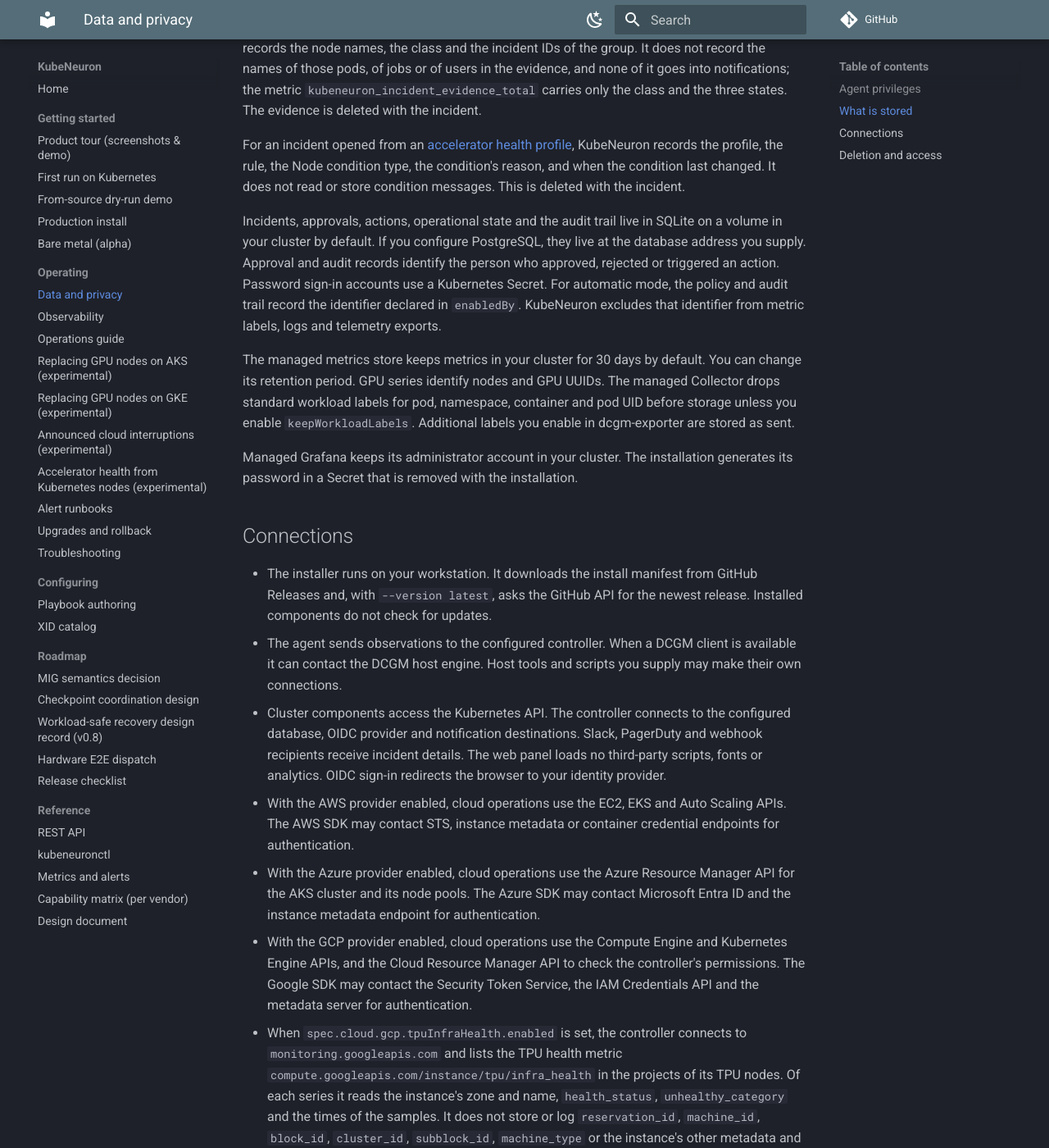
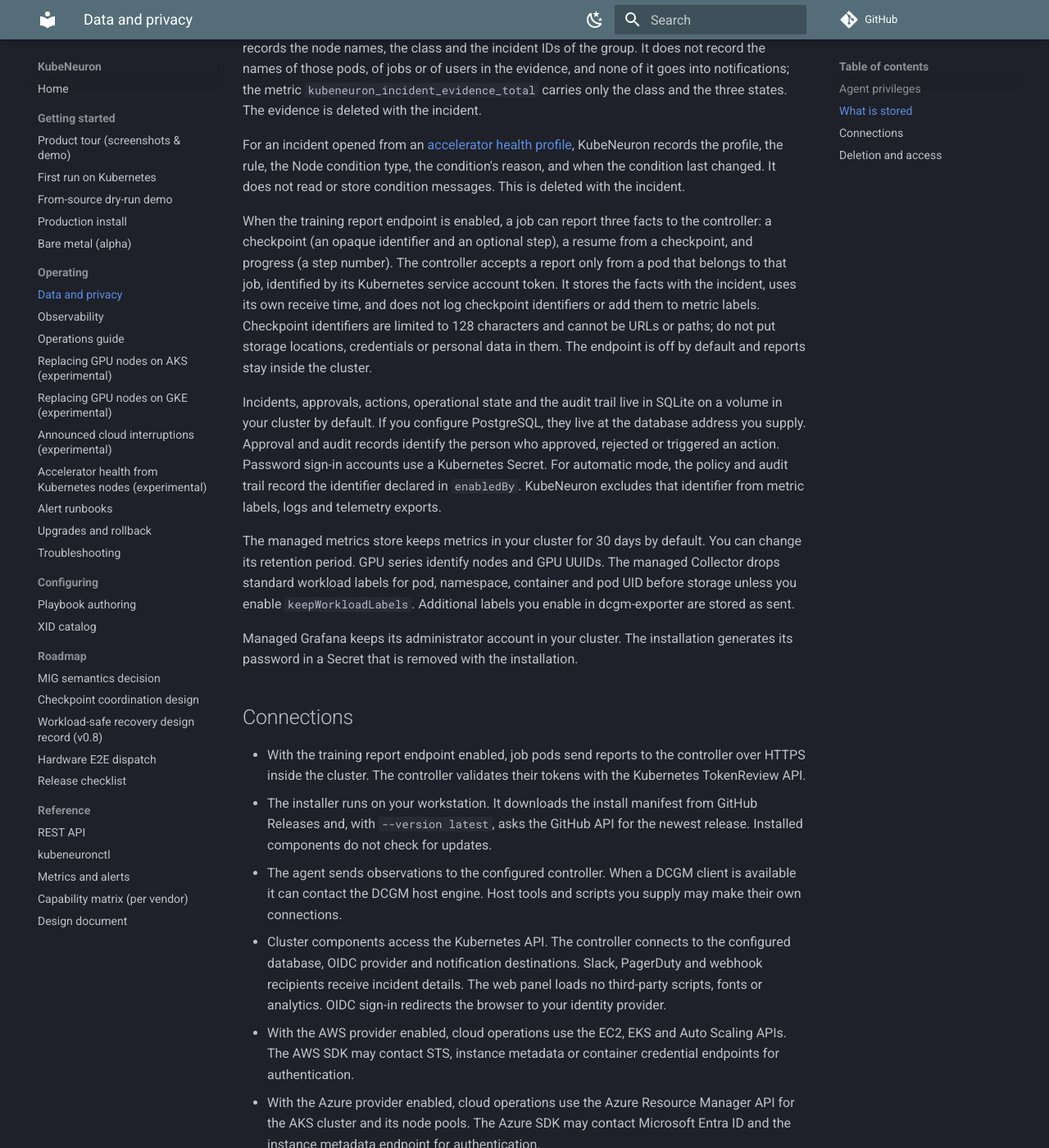
Before and after one commit to kubeneuron/kubeneuron, an MkDocs documentation site: the page built from docs/data-and-privacy.md, in a window 1280 px wide and 1400 px high, scrolled down 911 px. Shown: the whole window at 82% size. Built offline with MkDocs 1.6.1 and Material for MkDocs 9.7.7, drawn with Linux system fonts in a browser that asks for light colours; comment, search, counter and statistics services are not loaded.

Commit message:
docs: describe training report data and connections
Signed-off-by: Andrii Petruk <andrey.petruk@gmail.com>

```diff
--- a/docs/data-and-privacy.md
+++ b/docs/data-and-privacy.md
@@ -16,6 +16,8 @@ For each incident KubeNeuron also records evidence read from the Kubernetes API
 
 For an incident opened from an [accelerator health profile](accelerator-health.md), KubeNeuron records the profile, the rule, the Node condition type, the condition's reason, and when the condition last changed. It does not read or store condition messages. This is deleted with the incident.
 
+When the training report endpoint is enabled, a job can report three facts to the controller: a checkpoint (an opaque identifier and an optional step), a resume from a checkpoint, and progress (a step number). The controller accepts a report only from a pod that belongs to that job, identified by its Kubernetes service account token. It stores the facts with the incident, uses its own receive time, and does not log checkpoint identifiers or add them to metric labels. Checkpoint identifiers are limited to 128 characters and cannot be URLs or paths; do not put storage locations, credentials or personal data in them. The endpoint is off by default and reports stay inside the cluster.
+
 Incidents, approvals, actions, operational state and the audit trail live in SQLite on a volume in your cluster by default. If you configure PostgreSQL, they live at the database address you supply. Approval and audit records identify the person who approved, rejected or triggered an action. Password sign-in accounts use a Kubernetes Secret. For automatic mode, the policy and audit trail record the identifier declared in `enabledBy`. KubeNeuron excludes that identifier from metric labels, logs and telemetry exports.
 
 The managed metrics store keeps metrics in your cluster for 30 days by default. You can change its retention period. GPU series identify nodes and GPU UUIDs. The managed Collector drops standard workload labels for pod, namespace, container and pod UID before storage unless you enable `keepWorkloadLabels`. Additional labels you enable in dcgm-exporter are stored as sent.
@@ -24,6 +26,7 @@ Managed Grafana keeps its administrator account in your cluster. The installatio
 
 ## Connections
 
+- With the training report endpoint enabled, job pods send reports to the controller over HTTPS inside the cluster. The controller validates their tokens with the Kubernetes TokenReview API.
 - The installer runs on your workstation. It downloads the install manifest from GitHub Releases and, with `--version latest`, asks the GitHub API for the newest release. Installed components do not check for updates.
 - The agent sends observations to the configured controller. When a DCGM client is available it can contact the DCGM host engine. Host tools and scripts you supply may make their own connections.
 - Cluster components access the Kubernetes API. The controller connects to the configured database, OIDC provider and notification destinations. Slack, PagerDuty and webhook recipients receive incident details. The web panel loads no third-party scripts, fonts or analytics. OIDC sign-in redirects the browser to your identity provider.
```
